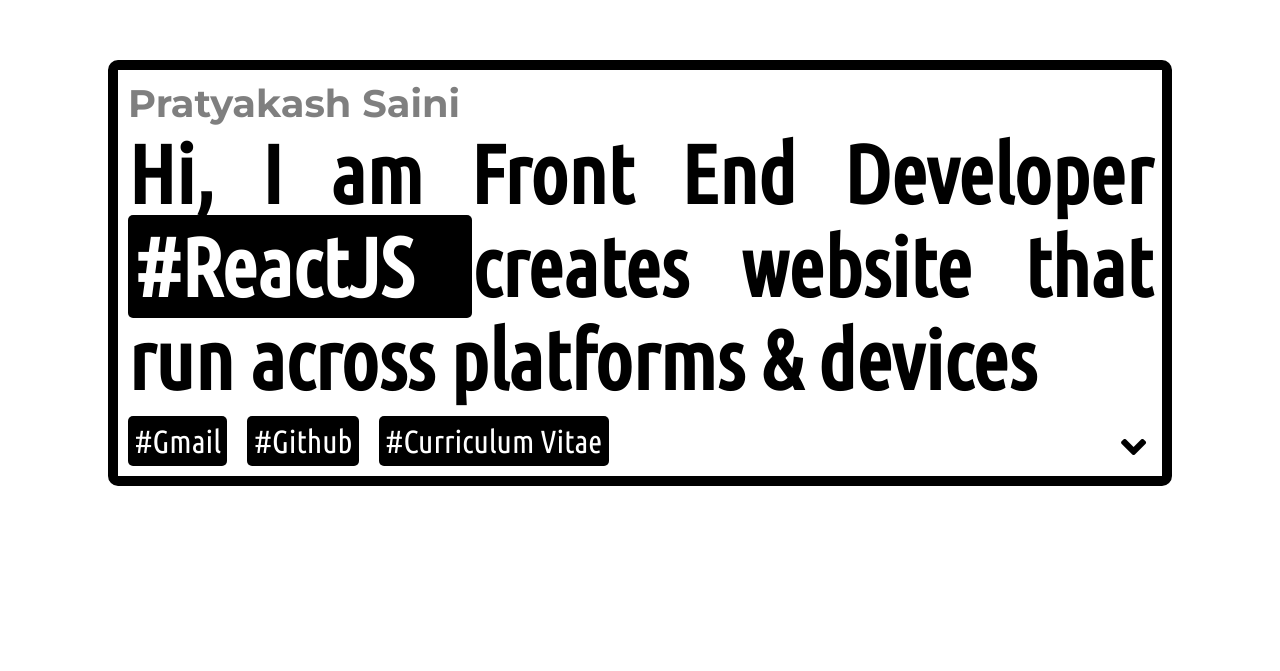
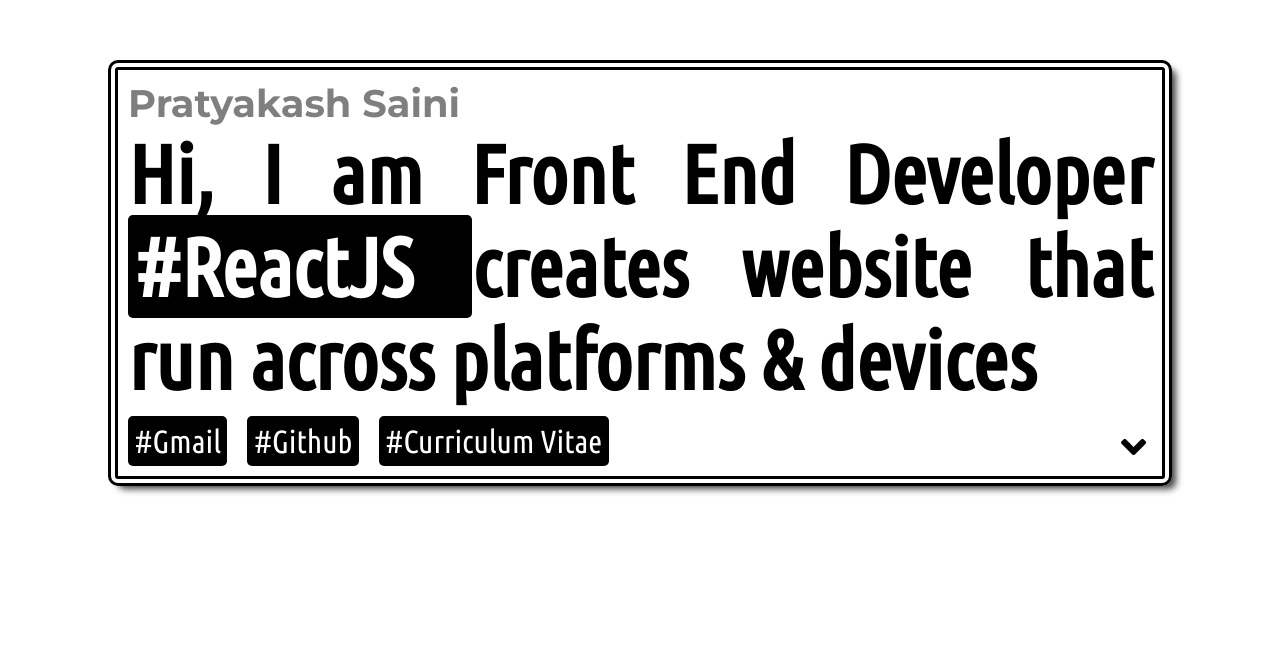
Before and after one commit to pratyakash/pratyakash.github.io, a React (Create React App) app in the folder pratyakash.github.io/: page / in a window 1280 px wide. Shown: the part 127-798 px from the top of the page. Built offline with nearby package versions, Linux system fonts and the light colour scheme.

Commit message:
Adding Shadow

```diff
--- a/pratyakash.github.io/src/resources/scss/components/Introduction/_intro.scss
+++ b/pratyakash.github.io/src/resources/scss/components/Introduction/_intro.scss
@@ -8,9 +8,16 @@
 
 .intro{
     width: 80%;
-    border: 10px solid black;
+    border: 10px double black;
     padding: 10px;
     border-radius: 10px;
+    -webkit-box-shadow: 7px 6px 7px -3px rgba(0,0,0,0.75);
+    -moz-box-shadow: 7px 6px 7px -3px rgba(0,0,0,0.75);
+    box-shadow: 7px 6px 7px -3px rgba(0,0,0,0.75);
+    // -webkit-box-shadow: 9px 9px 7px -3px rgba(0,0,0,0.75);
+    // -moz-box-shadow: 9px 9px 7px -3px rgba(0,0,0,0.75);
+    // box-shadow: 9px 9px 7px -3px rgba(0,0,0,0.75);
+
 }
 
 .name{
```
